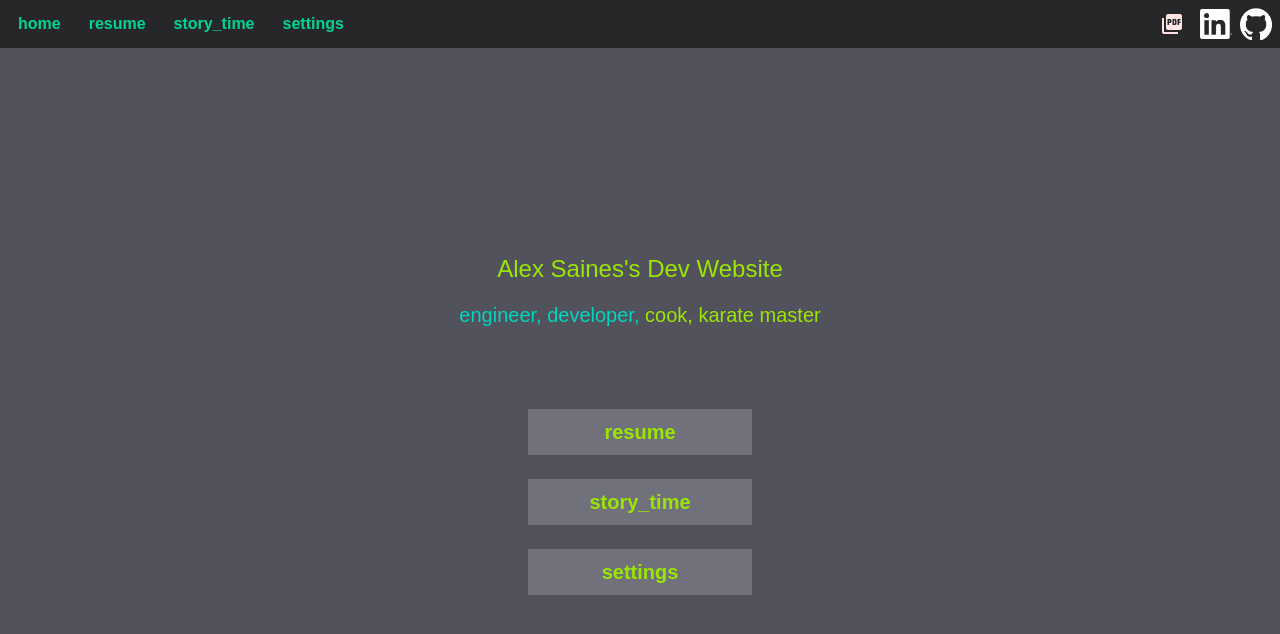
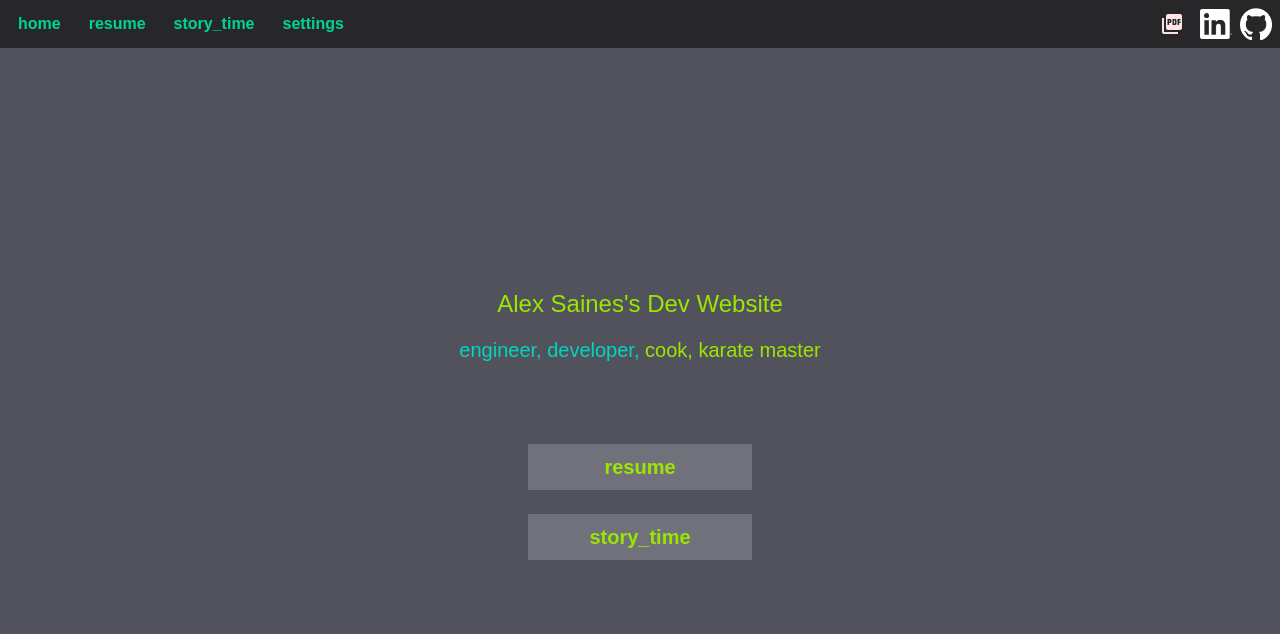
Before and after one commit to adsaines/adsaines.github.io, a Next.js app: page / in a window 1280 px wide. Shown: the top 634 px of the page. Built offline with nearby package versions, Linux system fonts and the light colour scheme.

Commit message:
removed settings as a default link from the landing page

```diff
--- a/src/app/page.tsx
+++ b/src/app/page.tsx
@@ -19,7 +19,9 @@ export default function Home() {
             <div className="flex flex-col gap-6 px-12 max-sm:w-full md:w-[20rem]">
                 <HomePageLink path="resume" title="resume" />
                 <HomePageLink path="stories" title="story_time" />
-                <HomePageLink path="settings" title="settings" />
+                {
+                    (settings.cutContent || settings.synergy) && <HomePageLink path="settings" title="settings" />
+                }
                 {
                     settings.cutContent && <HomePageLink path="thanks" title="thanks_to" />
                 }
```
